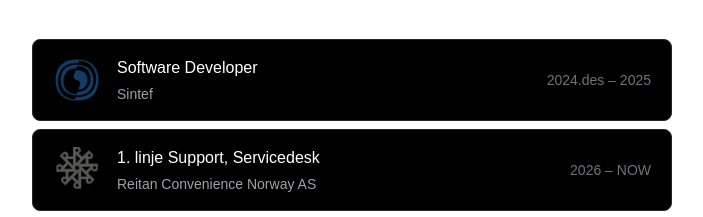
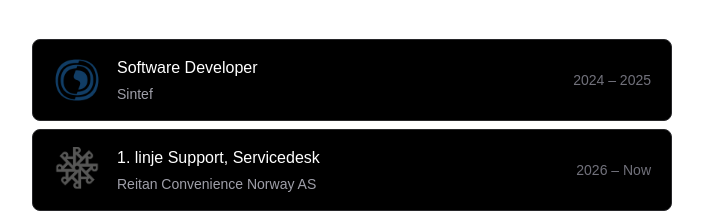
Before and after one commit to SamiCenkci/my-portfolio, a Next.js app: page / in a window 1280 px wide. Shown: the part 435-652 px from the top of the page, without its empty margins (288-991 px from the left). Built offline with nearby package versions, Linux system fonts and the light colour scheme.

Commit message:
Update page.tsx

```diff
--- a/app/page.tsx
+++ b/app/page.tsx
@@ -57,7 +57,7 @@ export default function Home() {
               alt="Sintef"
               title="Software Developer"
               subtitle="Sintef"
-              date="2024.des – 2025"
+              date="2024 – 2025"
             />
             {/* Reitan - Support role */}
             <Card
@@ -65,7 +65,7 @@ export default function Home() {
               alt="Reitan Convenience Norway AS"
               title="1. linje Support, Servicedesk"
               subtitle="Reitan Convenience Norway AS"
-              date="2026 – NOW"
+              date="2026 – Now"
             />
             {/* Easypick - current Tech Support role */}
             <Card
```
